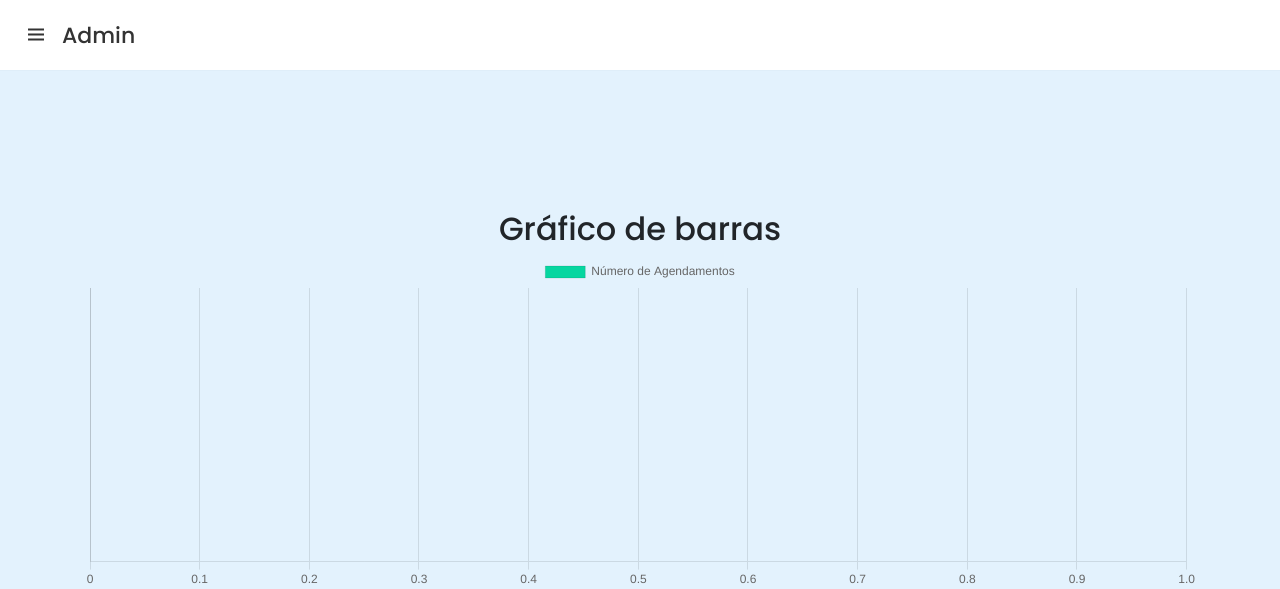
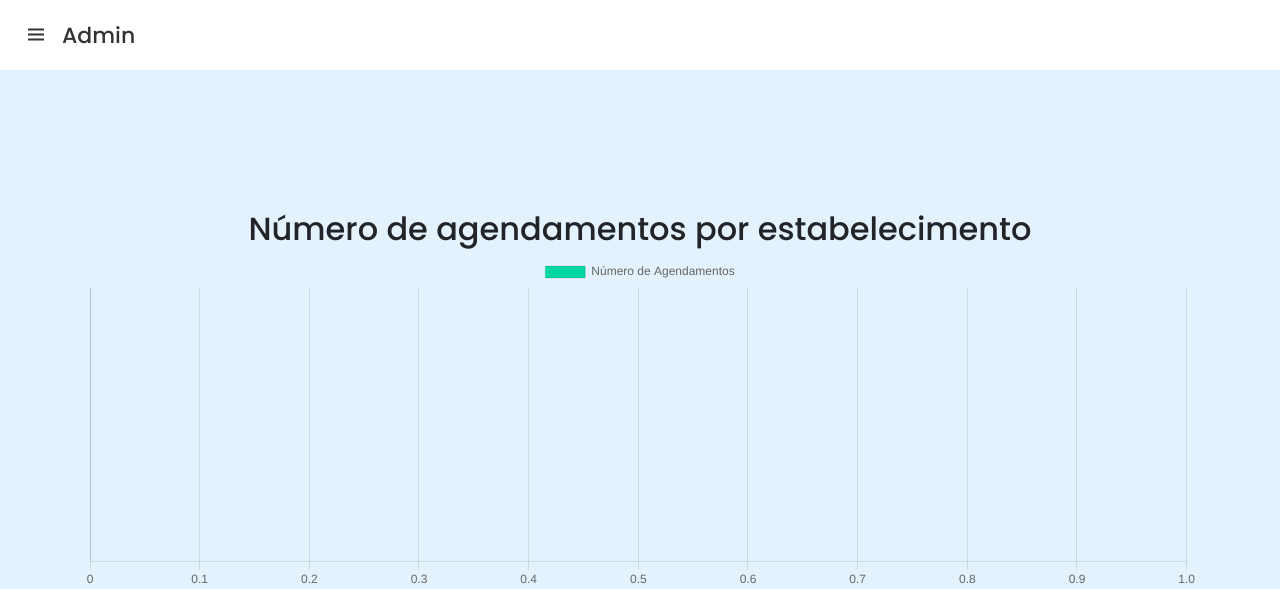
Before and after one commit to josedhontas/agendaCovid, a Django app: page /graficoBarra in a window 1280 px wide. Shown: the top 589 px of the page. Run offline with Django 4.2, Linux system fonts and the light colour scheme; the visitor is signed in with stand-in values (Sample User, id 1); data that the repository does not hold is empty; some libraries are stand-ins or nearby versions.

Commit message:
fix: titulo graficos

```diff
--- a/templates/graficoBarra.html
+++ b/templates/graficoBarra.html
@@ -4,7 +4,7 @@
 {% block content %}
 
     <div class="container">
-        <h2>Gráfico de barras</h2>
+        <h2>Número de agendamentos por estabelecimento</h2>
         <canvas id="myChart" width="400" height="120"></canvas>
         <script>
             var ctx = document.getElementById('myChart').getContext('2d');
--- a/templates/graficoPizza.html
+++ b/templates/graficoPizza.html
@@ -1,7 +1,7 @@
 {% extends 'base.html' %}
 {% block content %}
     <div class="container">
-        <h2 style="margin-bottom: 20px;">Gráfico de pizza</h2>
+        <h2 style="margin-bottom: 20px;">Candidatos aptos e inaptos cadastrados</h2>
         <canvas id="myChart2" width="400" height="400"></canvas>
         <script>
             var ctx = document.getElementById('myChart2').getContext('2d');
```
